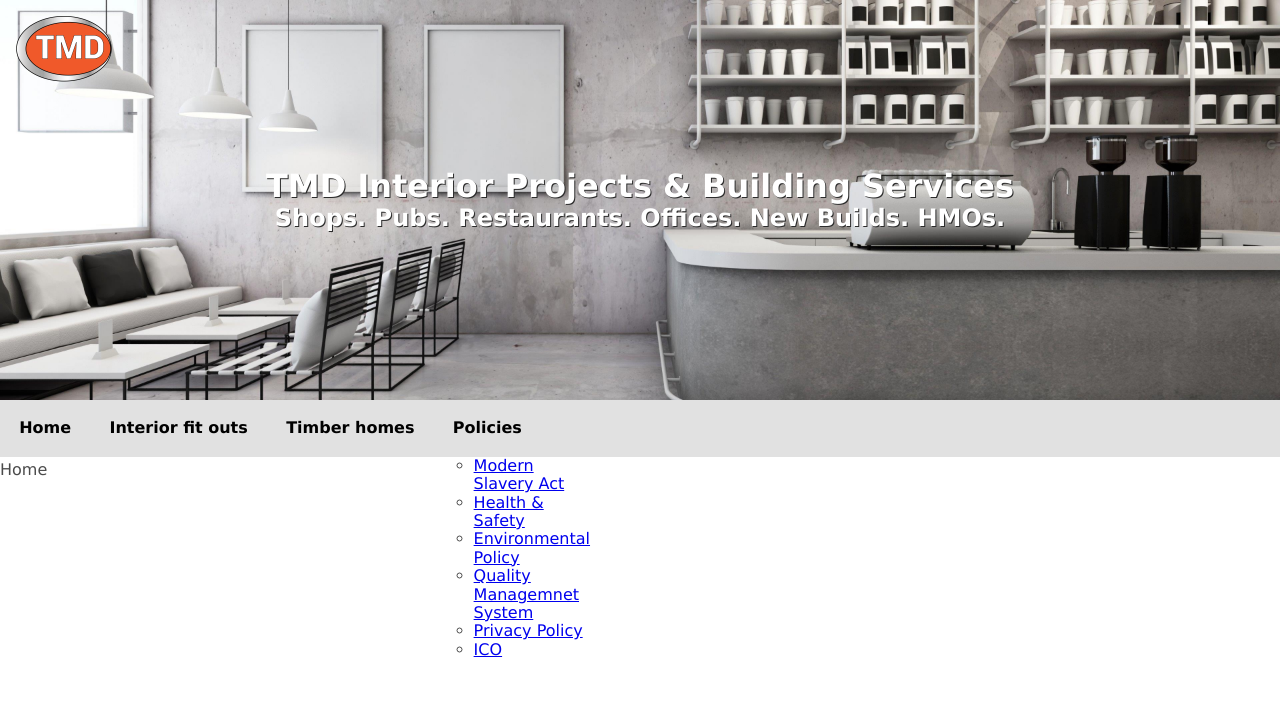
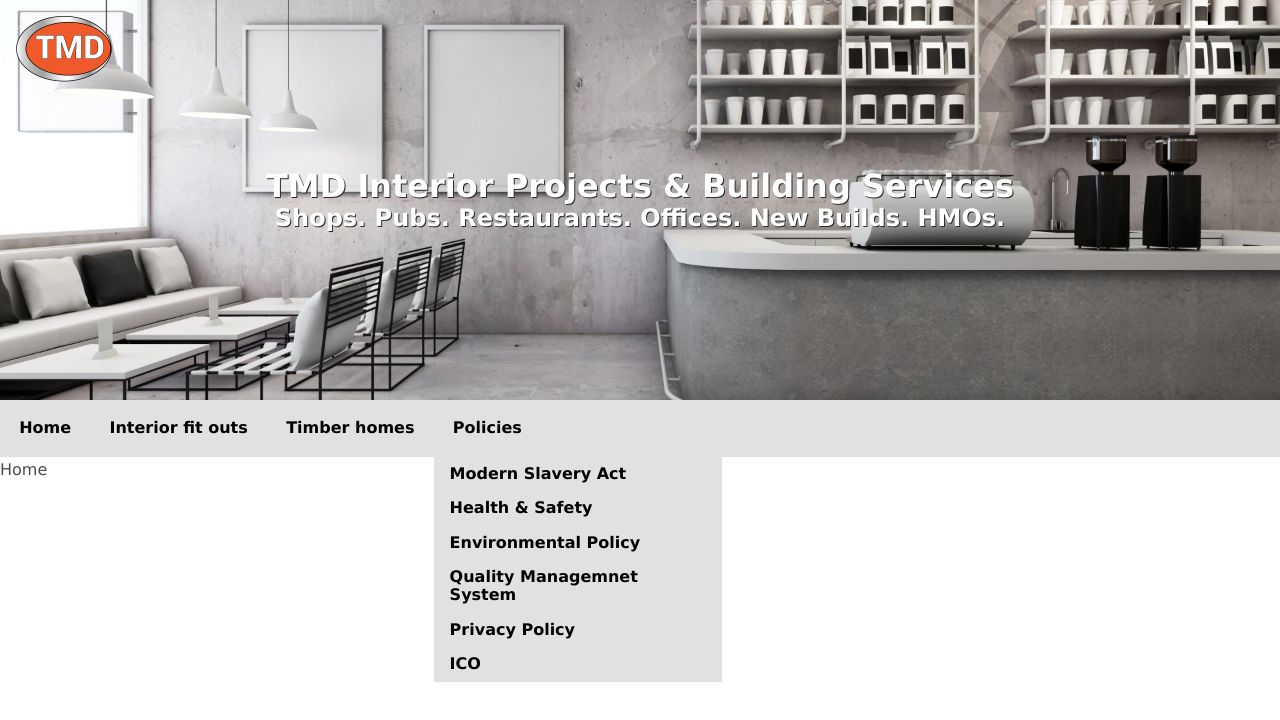
Before and after one commit to jackdomleo7/tmdip.co.uk, a Vue app: page / in a window 1280 px wide. Both pictures are taken after a click on the element "Policies". Shown: the top 720 px of the page. Built offline with nearby package versions, Linux system fonts and the light colour scheme.

Commit message:
Styled navbar sublist

```diff
--- a/src/components/Navbar.vue
+++ b/src/components/Navbar.vue
@@ -9,7 +9,7 @@
           <span class="navbar__link" tabindex="0">{{ navItem.text }}</span>
           <ul class="navbar__sublist">
             <li v-for="(subItem, index) in navItem.subList" :key="index" class="navbar__subitem">
-              <router-link :to="subItem.link">
+              <router-link class="navbar__link" :to="subItem.link">
                 {{ subItem.text }}
               </router-link>
             </li>
@@ -125,6 +125,15 @@
   &__sublist {
     position: absolute;
     display: none;
+    list-style-type: none;
+    padding-left: 0;
+    width: 18rem;
+    top: 100%;
+    background-color: var(--color-grey-300);
+
+    .navbar__link {
+      padding: 0.5rem 1rem;
+    }
   }
 
   &__dropdown {
```
